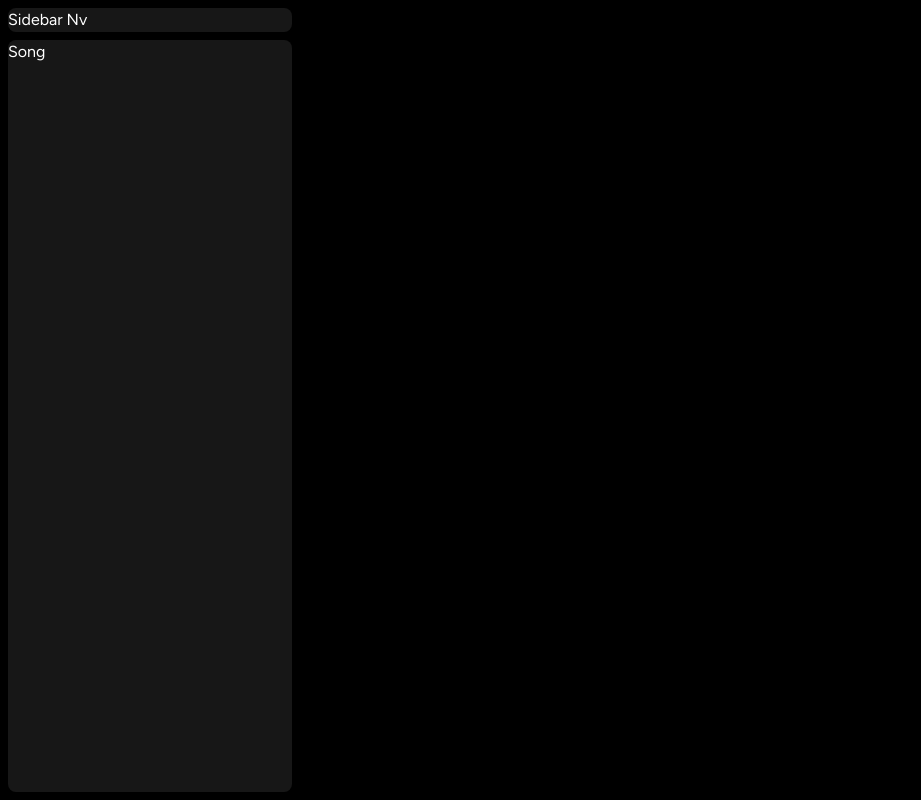
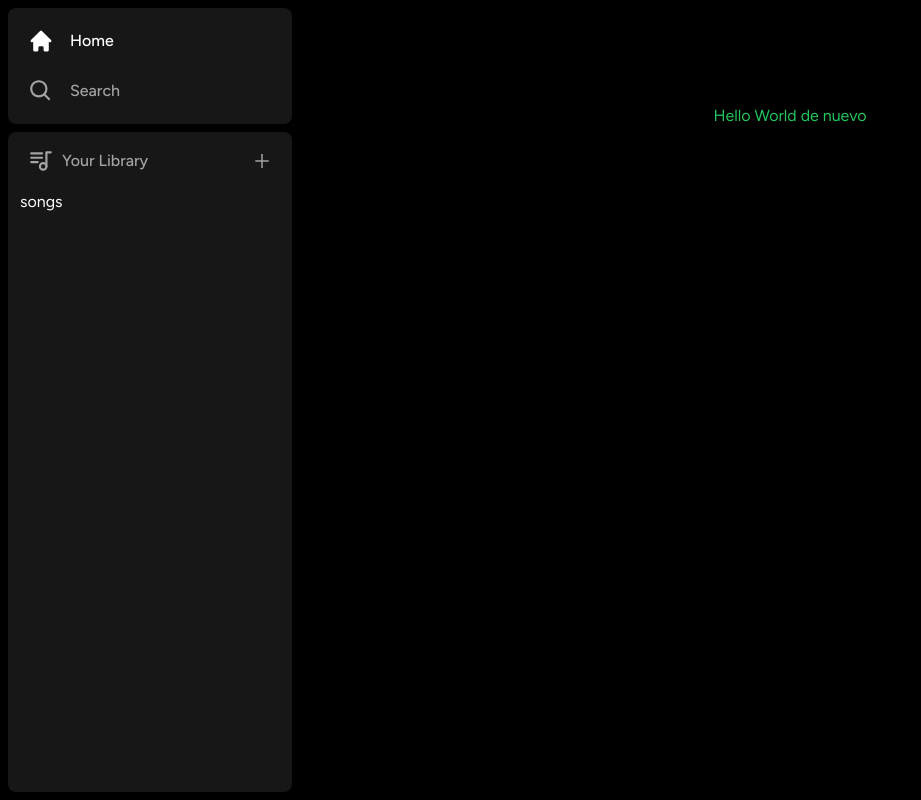
Before and after one commit to pdromoreno7/08-spotify-clone, a Next.js app: page / in a window 1280 px wide. Shown: the whole page, without its empty margins (0-921 px from the left). Built offline with nearby package versions, Linux system fonts and the light colour scheme.

Commit message:
feat: library commponent added

```diff
--- /dev/null
+++ b/components/Library.tsx
@@ -0,0 +1,31 @@
+"use client";
+import { TbPlaylist } from "react-icons/tb";
+import { AiOutlinePlus } from "react-icons/ai";
+const Library = () => {
+  const onClick = () => {
+    // Handle search
+  };
+  return (
+    <div className="flex flex-col">
+      <div className="flex items-center justify-between px-5 pt-4">
+        <div className="inline-flex items-center gap-x-2">
+          <TbPlaylist className="text-neutral-400" size={26} />
+          <p className="text-neutral-400 font-medium text-md">Your Library</p>
+        </div>
+        <AiOutlinePlus
+          onClick={onClick}
+          size={20}
+          className="
+            text-neutral-400
+            cursor-pointer
+            hover:text-white
+            transition
+          "
+        />
+      </div>
+      <div className="flex flex-col gap-y-2 mt-4 px-3">songs</div>
+    </div>
+  );
+};
+
+export default Library;
--- a/components/Sidebar.tsx
+++ b/components/Sidebar.tsx
@@ -4,6 +4,8 @@
 import { usePathname } from "next/navigation";
 import { useMemo } from "react";
 import Box from "./Box";
+import SidebarItem from "./SidebarItem";
+import Library from "./Library";
 
 interface SidebarProps {
   children: React.ReactNode;
@@ -32,9 +34,19 @@
   return (
     <div className="flex h-full">
       <div className="hidden md:flex flex-col gap-y-2 bg-black h-hull p-2 w-[300px]">
-        <Box>Sidebar Nv</Box>
-        <Box className="overflow-y-auto h-full">Song</Box>
+        <Box>
+          {" "}
+          <div className="flex flex-col gap-y-4 px-5 py-4">
+            {routes.map((item) => (
+              <SidebarItem key={item.label} {...item} />
+            ))}
+          </div>
+        </Box>
+        <Box className="overflow-y-auto h-full">
+          <Library />
+        </Box>
       </div>
+      <main className="h-full flex-1 overflow-y-auto py-2">{children}</main>
     </div>
   );
 };
--- /dev/null
+++ b/components/SidebarItem.tsx
@@ -0,0 +1,45 @@
+import Link from "next/link";
+import { IconType } from "react-icons";
+import { twMerge } from "tailwind-merge";
+
+interface SidebarItemProps {
+  icon: IconType;
+  label: string;
+  active?: boolean;
+  href: string;
+}
+
+const SidebarItem: React.FC<SidebarItemProps> = ({
+  icon: Icon,
+  label,
+  active,
+  href,
+}) => {
+  return (
+    <Link
+      href={href}
+      className={twMerge(
+        `
+        flex
+        flex-row
+        h-auto
+        items-center
+        w-full
+        gap-x-4
+        text-md
+        font-medium
+        cursor-pointer
+        hover:text-white
+        transition
+        text-neutral-400
+        py-1`,
+        active && "text-white"
+      )}
+    >
+      <Icon size={26} />
+      <p className="truncate w-100">{label}</p>
+    </Link>
+  );
+};
+
+export default SidebarItem;
```
